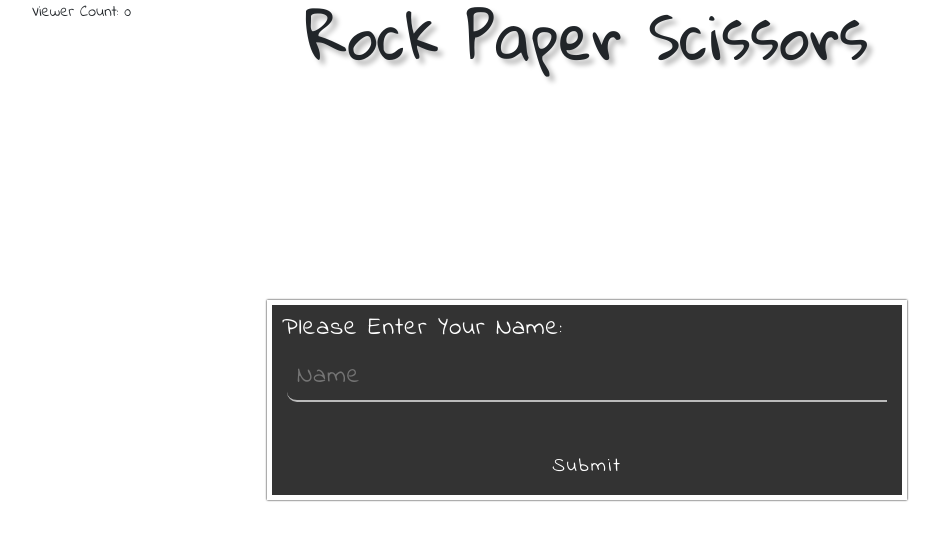
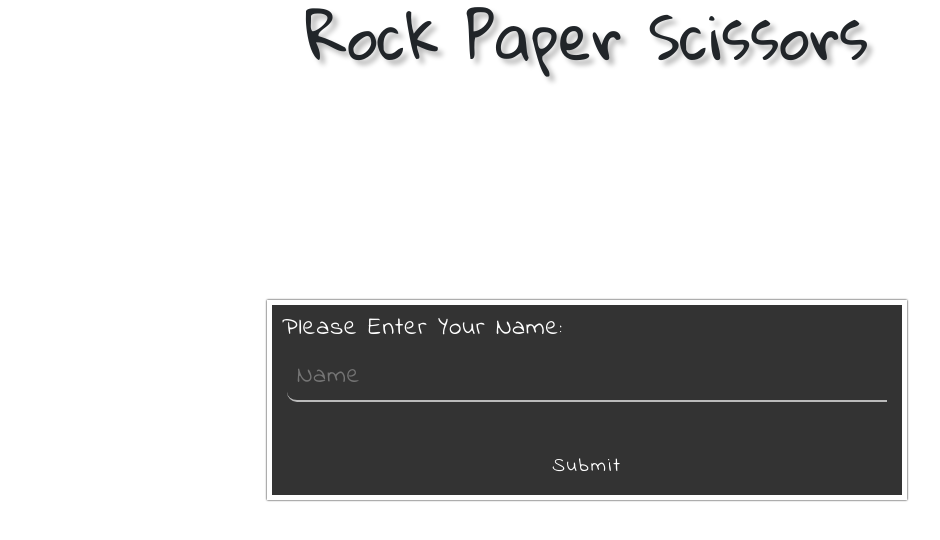
Before and after one commit to kitkat0202/RPS-Multiplayer, a plain HTML site: page index.html in a window 1280 px wide. Shown: the whole page, without its empty margins (53-993 px from the left). Drawn offline with nearby package versions, Linux system fonts and the light colour scheme; no server answers.

Commit message:
remove count

```diff
--- a/index.html
+++ b/index.html
@@ -19,7 +19,6 @@
                 <h3><span class="left-win-score">0</span> : <span  class="left-lose-score">0</span></h3>
             </div>
         </div>
-        <p class="view-count">Viewer Count: <span class="view-number">0</span></p>
         <div class="game-section row disappear">
 
             <!-- Left side -->
```
